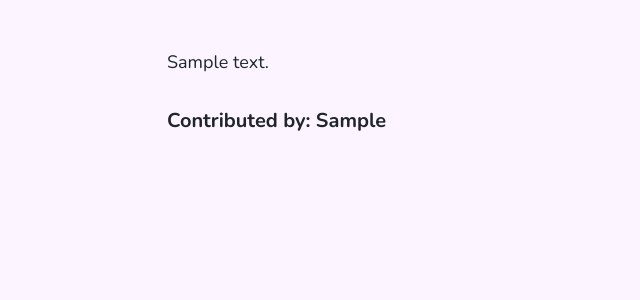
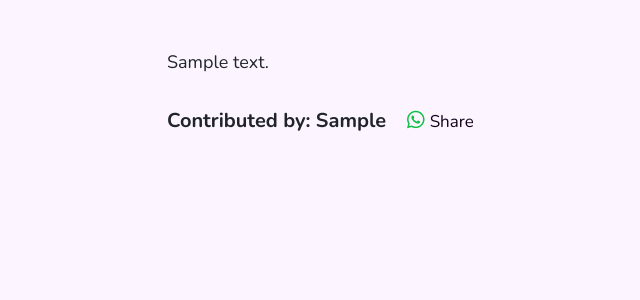
Before and after one commit to unkitkr/Interq, a Flask app: template templates/experience.html in a window 1280 px wide. Shown: the part 270-570 px from the top of the page, without its empty margins (108-748 px from the left). Run offline with Flask 2, Linux system fonts and the light colour scheme; the template is opened without the code that fills it: most values are stand-ins (such as "Sample title", 1, 10 or a date in 2020); some libraries are stand-ins or nearby versions.

Commit message:
Deployment preperation

```diff
--- a/templates/experience.html
+++ b/templates/experience.html
@@ -138,7 +138,12 @@ aria-hidden="true" style="border-radius: 20px !important;" data-backdrop="static
             <div class="review-descripton">
                 {{ payload.description }}
             </div>
-            <div class="exp-main-label" style="padding-top: 30px; padding-bottom: 30px;">Contributed by: {{ payload.written_by }}</div>
+            <div class="exp-main-label" style="padding-top: 30px; padding-bottom: 30px;">Contributed by: {{ payload.written_by }}
+                <span style="font-weight: 400; ">&nbsp;&nbsp; <a
+                    href=" https://api.whatsapp.com/send?text=Hey! check this interview experience at www.interq.xyz/viewexperience/{{ payload.review_id }}"
+                    target="_blank"><i style="color: #0CC143;" class="fa fa-whatsapp" aria-hidden="true"></i>
+                    <span style="color: #14021a !important; font-size: 17px;">Share</span></a></span>
+            </div>
             {% if payload.is_author %}
             <div style="padding-bottom: 30px; padding-top: -30px !important;">
              <a href="/deleteexperience/{{payload.review_id}}"><button class="btn btn-danger edit-btns" type="button"> <i class="fa fa-trash" aria-hidden="true"></i> Delete </button></a>
```
Also changed, not shown: 1 other file.
